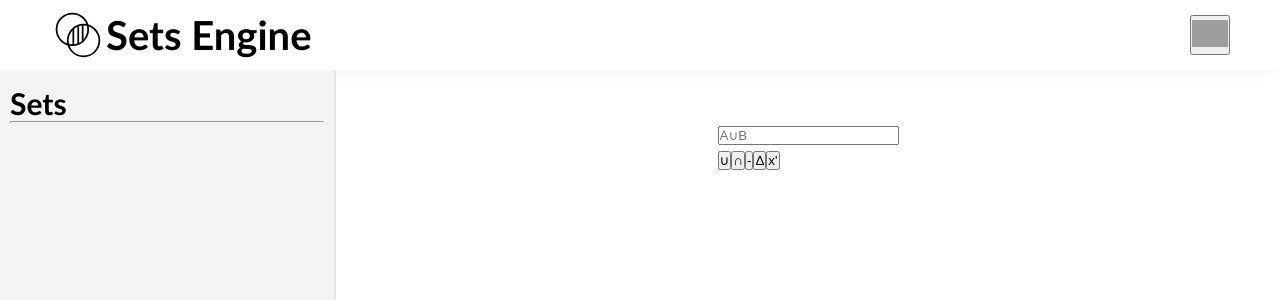
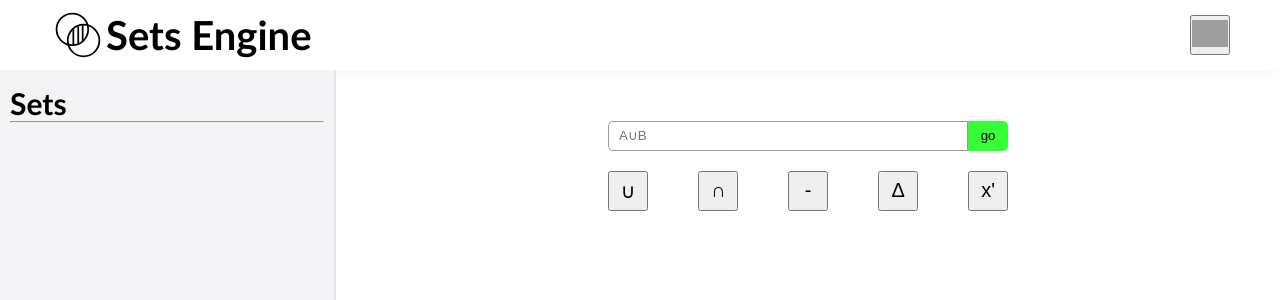
Before and after one commit to Manuel-2/SetsEngine, a Vue app: page / in a window 1280 px wide. Shown: the top 300 px of the page. Built offline with nearby package versions, Linux system fonts and the light colour scheme; grey boxes are pictures that could not be loaded.

Commit message:
se agrupo en un componenete el input y las teclas para conjuntos

```diff
--- a/src/App.vue
+++ b/src/App.vue
@@ -1,10 +1,17 @@
 <script>
 import MainHeader from "./components/MainHeader.vue";
+import MathInput from "./components/MathInput.vue";
 
 export default {
+  data(){
+    return {
+      sets:[]
+    }
+  },
   name: "App",
   components: {
     MainHeader,
+    MathInput,
   },
 };
 </script>
@@ -17,16 +24,7 @@ export default {
       <hr />
     </aside>
     <main>
-      <div class="playground__inputs">
-        <input type="text" placeholder="A&#8746;B" />
-        <div class="playground__keyboard">
-          <button class="playground__key">&#8746;</button>
-          <button class="playground__key">&#8745;</button>
-          <button class="playground__key">-</button>
-          <button class="playground__key">&#916;</button>
-          <button class="playground__key">x&#39;</button>
-        </div>
-      </div>
+      <MathInput/>
       <div class="playground__resutls"></div>
     </main>
   </div>
--- a/src/assets/main.css
+++ b/src/assets/main.css
@@ -20,6 +20,7 @@ html{
   --secondary-color: #e6e6e9;
   --tertiary-color: #9999a1;
   --positive-color: #35a7ff;
+  --positive-color: #35ff35;
   --danger-color: #ff5964;
 
   /* sizes */
--- /dev/null
+++ b/src/components/MathInput.vue
@@ -0,0 +1,66 @@
+<script>
+export default {
+  name:"MathInput"
+}
+</script>
+
+<template>
+  <div class="playground__inputs">
+        <div class="playground__main-input">
+          <input type="text" placeholder="A&#8746;B" />
+          <input type="button" value="go"/>
+        </div>
+        <div class="playground__keyboard">
+          <button class="playground__key">&#8746;</button>
+          <button class="playground__key">&#8745;</button>
+          <button class="playground__key">-</button>
+          <button class="playground__key">&#916;</button>
+          <button class="playground__key">x&#39;</button>
+        </div>
+      </div>
+</template>
+
+<style scoped>
+  .playground__inputs{
+    display:flex;
+    flex-direction:column;
+    align-items:center;
+    width:50%;
+    min-width:240px;
+    max-width:400px;
+
+   .playground__main-input{
+     width:100%;
+
+     input[type='text']{
+       padding-left:10px;
+       height:30px;
+       width:90%;
+       border: 1px solid var(--tertiary-color);
+       border-radius: 5px 0px 0px 5px;
+     }
+
+     input[type='button']{
+      width:10%;
+      height:30px;
+      border-radius: 0px 5px 5px 0px;
+      border:none;
+      background-color:var(--positive-color);
+     }
+   }
+
+  .playground__keyboard{
+    width:100%;
+    margin-top:20px;
+    display:flex;
+    justify-content:space-between;
+
+    .playground__key{
+      width: 40px;
+      height: 40px;
+      font-size:20px;
+    }
+  }
+
+  }
+</style>
```
Also changed, not shown: 1 other file (tests, documents, lock files or other folders).
